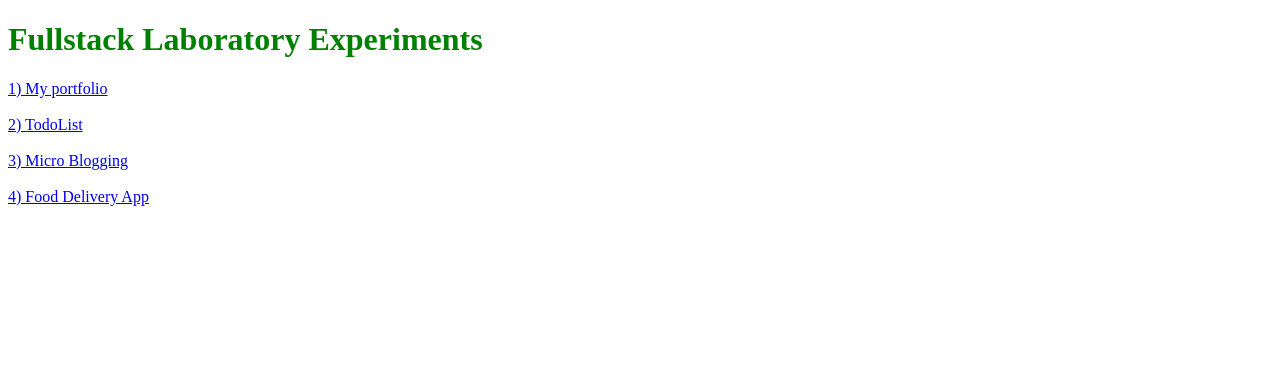
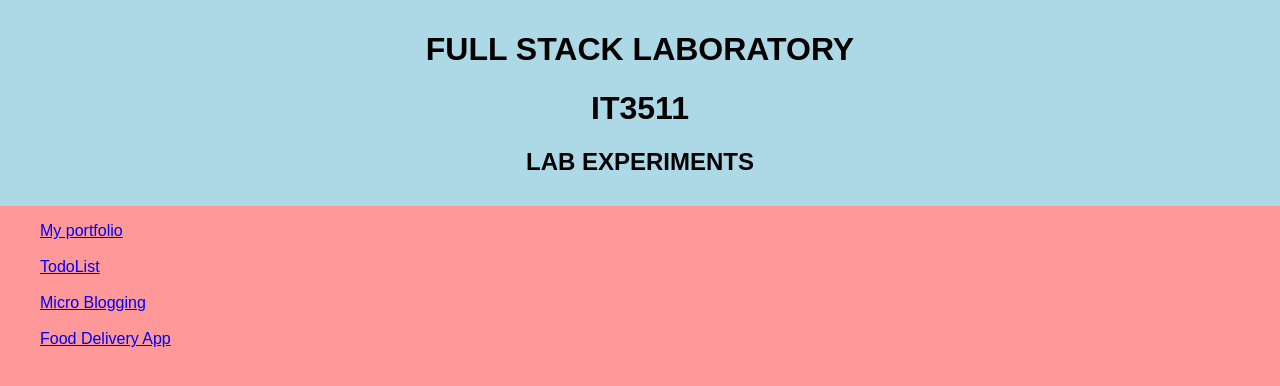
Before and after one commit to vinokr/index, a plain HTML site: page index.html in a window 1280 px wide. Drawn offline with Linux system fonts and the light colour scheme.

Commit message:
Update index.html

```diff
--- a/index.html
+++ b/index.html
@@ -1,16 +1,40 @@
 <!DOCTYPE html>
-<html>
+<html lang="en">
     <head>
-        <title>My sample project</title>
+         <meta charset="UTF-8">
+         <meta name="viewport" content="width=device-width, initial-scale=1.0">
+         <title>Experiments</title>
+        <style>
+            header{
+                color:black;
+                background-color:#ADD8E6;
+                padding:10px 0;
+                text-align:center;
+            }
+            body{
+                font-family:Arial,sans-serif;
+                margin:0;
+                padding:0;
+                background-color:#ff9999;
+            }
+        </style>
     </head>
         <body>
-            <h1 style="color:green">Fullstack  Laboratory Experiments</h1>
-            <a href="https://vinokr.github.io/myportfolio/port.html" alt="port"> 1) My portfolio</a>
-            <br><br>
-            <a href="https://vinokr.github.io/todo_list/" alt="todo"> 2) TodoList</a>
-            <br></br>
-            <a href="https://vinokr.github.io/microblogging/" alt="Micro"> 3) Micro Blogging</a>
-            <br></br>
-            <a href="https://vinokr.github.io/Food/" alt="Food Delivery App"> 4) Food Delivery App</a>
+            <header>
+                <h1>FULL STACK LABORATORY</h1>
+                <h1>IT3511</h1>
+                <h2>LAB EXPERIMENTS</h2>
+            </header>
+            <main>
+            <ul>
+                <a href="https://vinokr.github.io/myportfolio/port.html" alt="port"> My portfolio</a>
+                 <br><br>
+                <a href="https://vinokr.github.io/todo_list/" alt="todo"> TodoList</a>
+                 <br></br>
+                <a href="https://vinokr.github.io/microblogging/" alt="Micro"> Micro Blogging</a>
+                  <br></br>
+                <a href="https://vinokr.github.io/Food/" alt="Food Delivery App"> Food Delivery App</a>
+            </ul>
+            </main>
         </body>
 </html>
```
